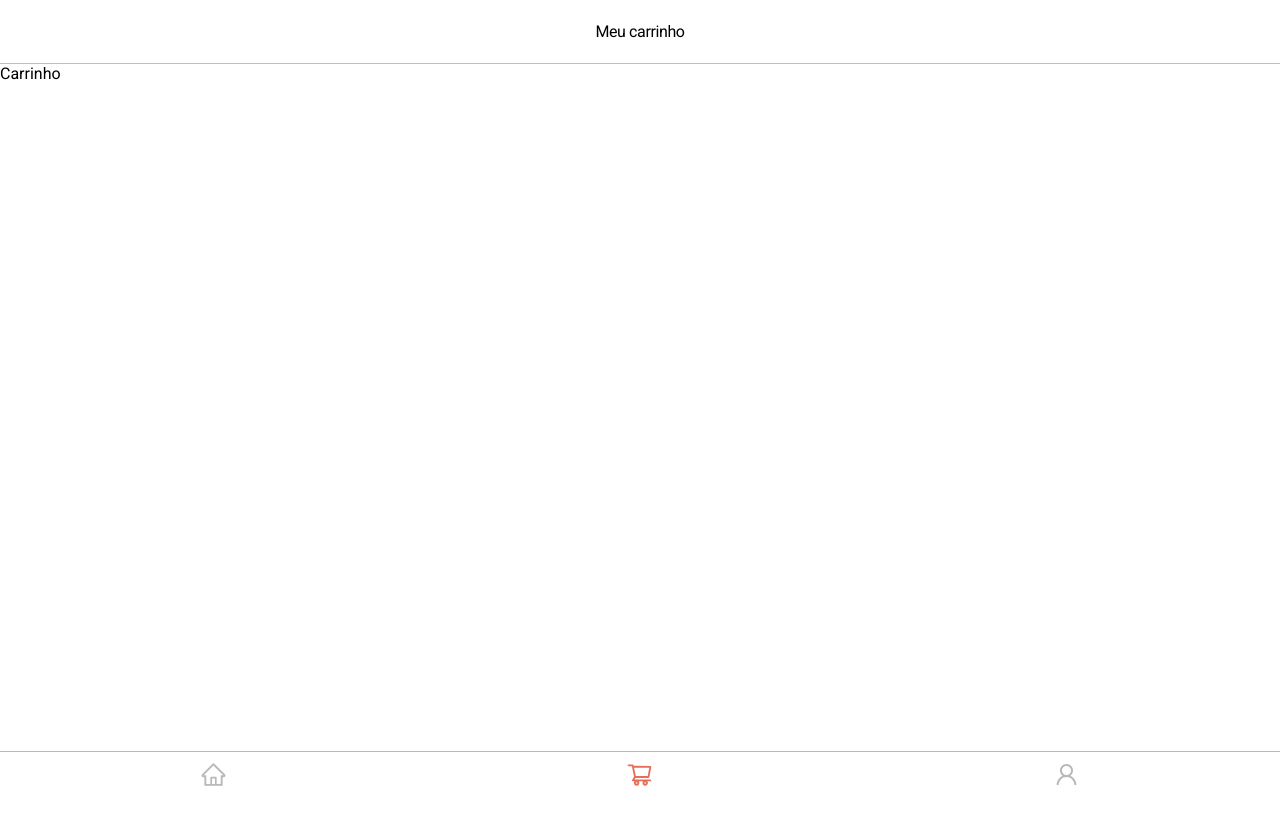
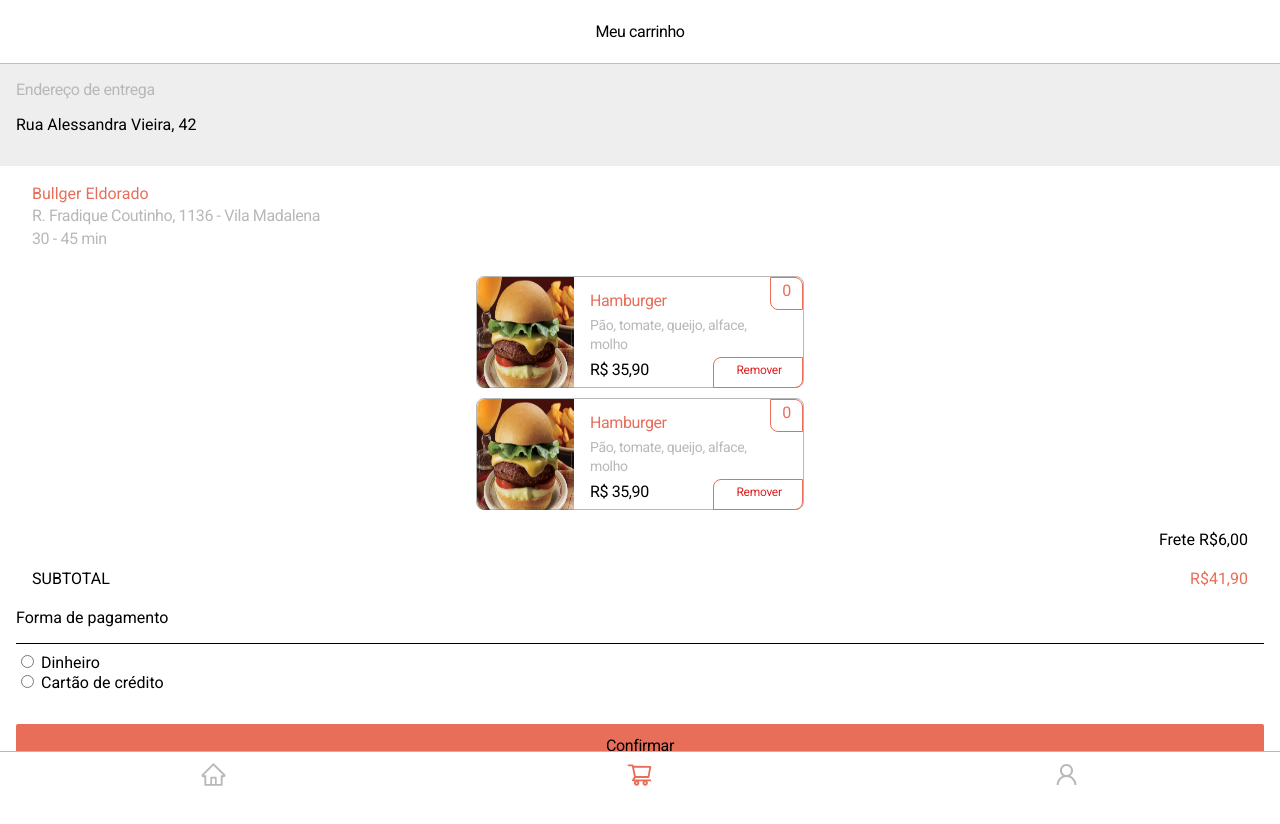
Before and after one commit to future4code/jackson-labe-food5, a React (Create React App) app: page /carrinho in a window 1280 px wide. Shown: the top 824 px of the page. Before the commit the page ends 800 px from the top, so only its background shows below. Built offline with nearby package versions, Linux system fonts and the light colour scheme.

Commit message:
Layout da página de carrinho.

```diff
--- a/src/screens/CartPage/CartPage.js
+++ b/src/screens/CartPage/CartPage.js
@@ -1,10 +1,52 @@
 import React from 'react';
-import { InnerScreen } from '../../styles/atoms';
+import { InfoText, InnerScreen } from '../../styles/atoms';
+import { UserAdressContainer,
+  PaymentMethodContainer,
+  RestaurantInfoContainer,
+  SubInfos,
+  SubtotalInfo,
+  PaymentOptionsContainer,
+  ConfirmButton, CartContainer
+} from './styled-cart-page';
+import OrderCard from './OrderCard';
 
 const Cart = () => {
+
+
   return (
     <InnerScreen>
-      <div>Carrinho</div>
+      <UserAdressContainer>
+        <InfoText>Endereço de entrega</InfoText>
+        <p>Rua Alessandra Vieira, 42</p>
+      </UserAdressContainer>
+      <CartContainer>
+        <RestaurantInfoContainer>
+          <span style={{color: "#e86e5a"}}>Bullger Eldorado</span>
+          <InfoText>R. Fradique Coutinho, 1136 - Vila Madalena</InfoText>
+          <InfoText>30 - 45 min</InfoText>
+        </RestaurantInfoContainer>
+        <OrderCard/>
+        <OrderCard/>
+        <SubInfos>
+          <p style={{textAlign: "right"}}>Frete R$6,00</p>
+          <SubtotalInfo>
+            <span>SUBTOTAL</span>
+            <span style={{color: "#e86e5a"}}>R$41,90</span>
+          </SubtotalInfo>
+        </SubInfos>
+        <PaymentMethodContainer>
+          <p>Forma de pagamento</p>
+          <PaymentOptionsContainer>
+            <label>
+              <input type="radio" name="choice" value="cash" /> Dinheiro
+            </label>
+            <label>
+              <input type="radio" name="choice" value="credit-card" /> Cartão de crédito
+            </label>
+          </PaymentOptionsContainer>
+        </PaymentMethodContainer>
+        <ConfirmButton>Confirmar</ConfirmButton>
+      </CartContainer>
     </InnerScreen>
   );
 }
--- /dev/null
+++ b/src/screens/CartPage/OrderCard.js
@@ -0,0 +1,36 @@
+import React, {useState} from 'react';
+import {
+    OrderContainer,
+    OrderDetailsContainer,
+    OrderQuantity,
+    OrderQuantityContainer,
+    RemoveContainer,
+    RemoveBottom,
+    Img
+} from './styled-cart-page'
+import ImgCard from '../../Img/hamburger.jpg'
+
+const OrderCard = () => {
+    return (
+        <OrderContainer>
+            <Img src={ImgCard} />
+            <OrderDetailsContainer>
+                <OrderQuantityContainer>
+                    <OrderQuantity>
+                        <p>0</p>
+                    </OrderQuantity>
+                </OrderQuantityContainer>
+                <p>Hamburger</p>
+                <span>Pão, tomate, queijo, alface, molho</span>
+                <RemoveContainer>
+                    <h4>R$ 35,90</h4>
+                    <RemoveBottom>
+                        <p>Remover</p>
+                    </RemoveBottom>
+                </RemoveContainer>
+            </OrderDetailsContainer>
+        </OrderContainer>
+    )
+};
+
+export default OrderCard;
--- a/src/screens/CartPage/styled-cart-page.js
+++ b/src/screens/CartPage/styled-cart-page.js
@@ -0,0 +1,196 @@
+import styled from 'styled-components'
+
+export const UserAdressContainer = styled.div`
+  display: flex;
+  padding: 16px;
+  flex-direction: column;
+  justify-content: space-between;
+  background-color: #eeeeee;
+`
+
+export const RestaurantInfoContainer = styled.div`
+    display: flex;
+    flex-direction: column;
+    justify-content: space-around;
+    padding: 16px;
+    height: 100px;
+`
+
+export const OrderContainer = styled.div`
+  align-self: center;
+  width: 328px;
+  height: 112px;
+  border-radius: 8px;
+  border: solid 1px #b8b8b8;
+  margin-top: 10px;
+  display: flex;
+`
+
+export const OrderDetailsContainer = styled.div `
+  margin: 0px 0px 6px 16px;
+
+  p {
+    width: 166px;
+    height: 18px;
+    font-size: 16px;
+    font-weight: normal;
+    font-stretch: normal;
+    font-style: normal;
+    line-height: normal;
+    letter-spacing: -0.39px;
+    color: #e86e5a;
+    margin: 0px 0px 6px 0px;
+  }
+
+  span {
+    width: 198px;
+    height: 30px;
+    font-size: 14px;
+    font-weight: normal;
+    font-stretch: normal;
+    font-style: normal;
+    line-height: normal;
+    letter-spacing: -0.34px;
+    color: #b8b8b8;
+    margin: 0px 17px 6px 0px;
+  }
+
+`
+export const OrderQuantity = styled.div`
+  width: 33px;
+  height: 33px;
+  border-top-right-radius: 8px;
+  border-bottom-left-radius: 8px;
+  border: solid 1px #e86e5a;
+  display: flex;
+  justify-content: center;
+  align-items: center;
+
+  p {
+    width: 9px;
+    height: 19px;
+    font-size: 16px;
+    font-weight: normal;
+    font-stretch: normal;
+    font-style: normal;
+    line-height: normal;
+    letter-spacing: -0.39px;
+    text-align: center;
+    color: #e86e5a;
+  }
+`
+
+export const OrderQuantityContainer = styled.div`
+  width: 100%;
+  height: 14px;
+  display: flex;
+  justify-content: flex-end;
+`
+
+export const RemoveContainer = styled.div`
+  width: 100%;
+  height: 31px;
+  display: flex;
+  justify-content: space-between;
+  margin-top: 4px;
+
+  h4 {
+    width: 108px;
+    height: 19px;
+    font-size: 16px;
+    font-weight: normal;
+    font-stretch: normal;
+    font-style: normal;
+    line-height: normal;
+    letter-spacing: -0.39px;
+    color: var(--black);
+    margin: 3px 0px 0px 0px;
+  }
+`
+
+export const RemoveBottom = styled.div`
+  width: 90px;
+  height: 31px;
+  border: solid 1px #e02020;
+  border-top-left-radius: 8px;
+  border-bottom-right-radius: 8px;
+  border: solid 1px #e86e5a;
+  display: flex;
+  justify-content: center;
+  align-items: center;
+
+  p {
+    width: 43px;
+    height: 14px;
+    font-family: Roboto;
+    font-size: 12px;
+    font-weight: normal;
+    font-stretch: normal;
+    font-style: normal;
+    line-height: normal;
+    letter-spacing: -0.29px;
+    text-align: center;
+    color: #e02020;
+  }
+`
+
+export const Img = styled.img`
+  width: 97px;
+  height: 111px ;
+  object-fit: fill;
+  border-top-left-radius: 8px;
+  border-bottom-left-radius: 8px;
+`
+
+export const SubInfos = styled.div`
+  display: flex;
+  flex-direction: column;
+  padding-left: 16px;
+  padding-right: 16px;
+  margin-top: 4px;
+  color: black;
+`
+
+export const SubtotalInfo = styled.div`
+  display: flex;
+  justify-content: space-between;
+  margin-top: 4px;
+`
+
+export const PaymentMethodContainer = styled.div`
+  display: flex;
+  flex-direction: column;
+  margin-top: 4px;
+  height: 100%;
+  flex-grow: 1;
+`
+
+export const PaymentOptionsContainer = styled.div`
+  display: flex;
+  flex-direction: column;
+  padding-top: 8px;
+  border-top: solid 1px black;
+`
+
+export const ConfirmButton = styled.button`
+  height: 42px;
+  border-radius: 2px;
+  background-color: #e86e5a;
+  border: none;
+  font-size: 16px;
+  font-weight: 400;
+  font-stretch: normal;
+  font-style: normal;
+  line-height: normal;
+  letter-spacing: -0.39px;
+  text-align: center;
+  color: black;
+  margin-top: 8px;
+`
+
+export const CartContainer = styled.div`
+  display: flex;
+  flex-direction: column;
+  min-height: 75vh;
+  padding: 0 16px;
+`
--- a/src/screens/Homepage/styled-homepage.js
+++ b/src/screens/Homepage/styled-homepage.js
@@ -36,7 +36,7 @@ export const SearchInput = styled.input`
     padding: 0px 8px 0px 56.3px;
 
     ::placeholder {
-
+        font-size: 16px;
         font-weight: normal;
         font-stretch: normal;
         font-style: normal;
```
